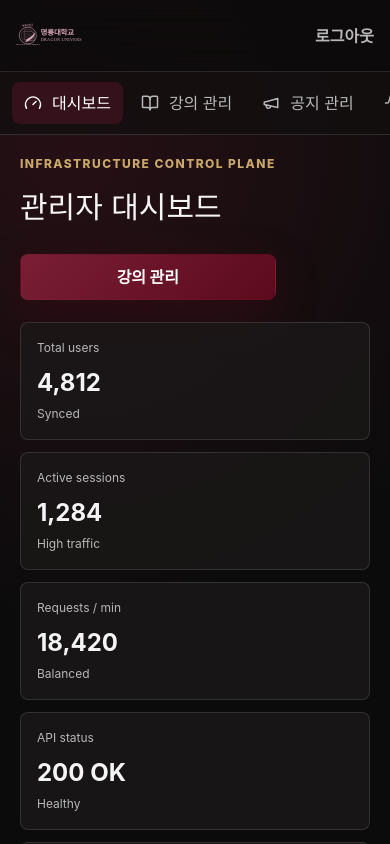
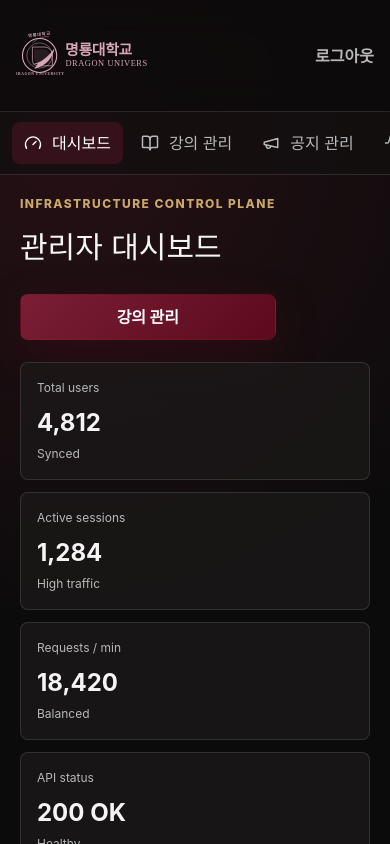
Before and after one commit to jhnet00/DragonUniv, a React (Vite) app in the folder Frontend/: page /admin in a window 390 px wide. Shown: the top 844 px of the page. Built offline with nearby package versions, Linux system fonts and the light colour scheme; no server answers.

Commit message:
Double header logo size

```diff
--- a/Frontend/src/styles/global.css
+++ b/Frontend/src/styles/global.css
@@ -25,14 +25,14 @@ button { cursor: pointer; }
 button:disabled { cursor: not-allowed; opacity: .52; }
 
 .logo { display: inline-flex; align-items: center; justify-content: center; min-width: 0; }
-.logo img { width: 81px; height: 81px; object-fit: contain; }
+.logo img { width: 162px; height: 162px; object-fit: contain; }
 
 .landing { min-height: 100vh; overflow: hidden; background: #0b0b0b; }
 .landing-nav, .login-header, .topbar {
-  height: 82px; display: flex; align-items: center; justify-content: space-between; padding: 0 clamp(20px, 5vw, 56px); border-bottom: 1px solid var(--line); background: rgba(11, 11, 11, .78); backdrop-filter: blur(18px); position: relative; z-index: 3;
+  height: 136px; display: flex; align-items: center; justify-content: space-between; padding: 0 clamp(20px, 5vw, 56px); border-bottom: 1px solid var(--line); background: rgba(11, 11, 11, .78); backdrop-filter: blur(18px); position: relative; z-index: 3;
 }
 .landing-nav span { color: var(--muted); font-size: 14px; }
-.hero { position: relative; min-height: calc(100vh - 198px); display: grid; align-items: center; padding: 56px clamp(22px, 8vw, 110px); background-size: cover; background-position: center; }
+.hero { position: relative; min-height: calc(100vh - 252px); display: grid; align-items: center; padding: 56px clamp(22px, 8vw, 110px); background-size: cover; background-position: center; }
 .hero::after { content: ""; position: absolute; inset: auto 0 0; height: 26%; background: linear-gradient(transparent, #0b0b0b); }
 .hero-overlay { position: absolute; inset: 0; background: linear-gradient(90deg, rgba(11,11,11,.92), rgba(92,10,29,.58) 48%, rgba(11,11,11,.3)), linear-gradient(0deg, rgba(11,11,11,.48), rgba(11,11,11,.12)); }
 .hero-content { position: relative; z-index: 1; max-width: 840px; }
@@ -68,7 +68,7 @@ button:disabled { cursor: not-allowed; opacity: .52; }
 .forgot { display: inline-block; margin-top: 18px; color: #efd3dc; text-decoration: underline; }
 .login-card small { display: block; margin-top: 18px; color: var(--muted); }
 
-.app-shell { min-height: 100vh; display: grid; grid-template-columns: 220px 1fr; grid-template-rows: 82px 1fr; }
+.app-shell { min-height: 100vh; display: grid; grid-template-columns: 220px 1fr; grid-template-rows: 136px 1fr; }
 .topbar { grid-column: 1 / -1; position: sticky; top: 0; }
 .topbar-title { margin-right: auto; margin-left: 18px; padding-left: 18px; border-left: 1px solid var(--line); color: #ded6d8; font-weight: 900; }
 .logout { color: var(--muted); font-weight: 800; }
@@ -184,14 +184,14 @@ th { color: var(--muted); font-size: 12px; text-transform: uppercase; }
 }
 
 @media (max-width: 700px) {
-  .landing-nav, .login-header, .topbar { padding: 0 16px; height: 72px; }
-  .logo img { width: 66px; height: 66px; }
+  .landing-nav, .login-header, .topbar { padding: 0 16px; height: 112px; }
+  .logo img { width: 132px; height: 132px; }
   .topbar-title { display: none; }
-  .hero { min-height: calc(100vh - 188px); padding: 40px 18px; }
+  .hero { min-height: calc(100vh - 228px); padding: 40px 18px; }
   .hero h1 { font-size: clamp(38px, 12vw, 58px); }
   .slide-card { width: 280px; }
-  .app-shell { grid-template-rows: 72px auto 1fr; }
-  .sidebar { top: 72px; }
+  .app-shell { grid-template-rows: 112px auto 1fr; }
+  .sidebar { top: 112px; }
   .page-head { display: grid; }
   .status-grid, .admin-metrics, .course-grid, .detail-grid, .diagram { grid-template-columns: 1fr; }
   .form-grid { grid-template-columns: 1fr; }
```
